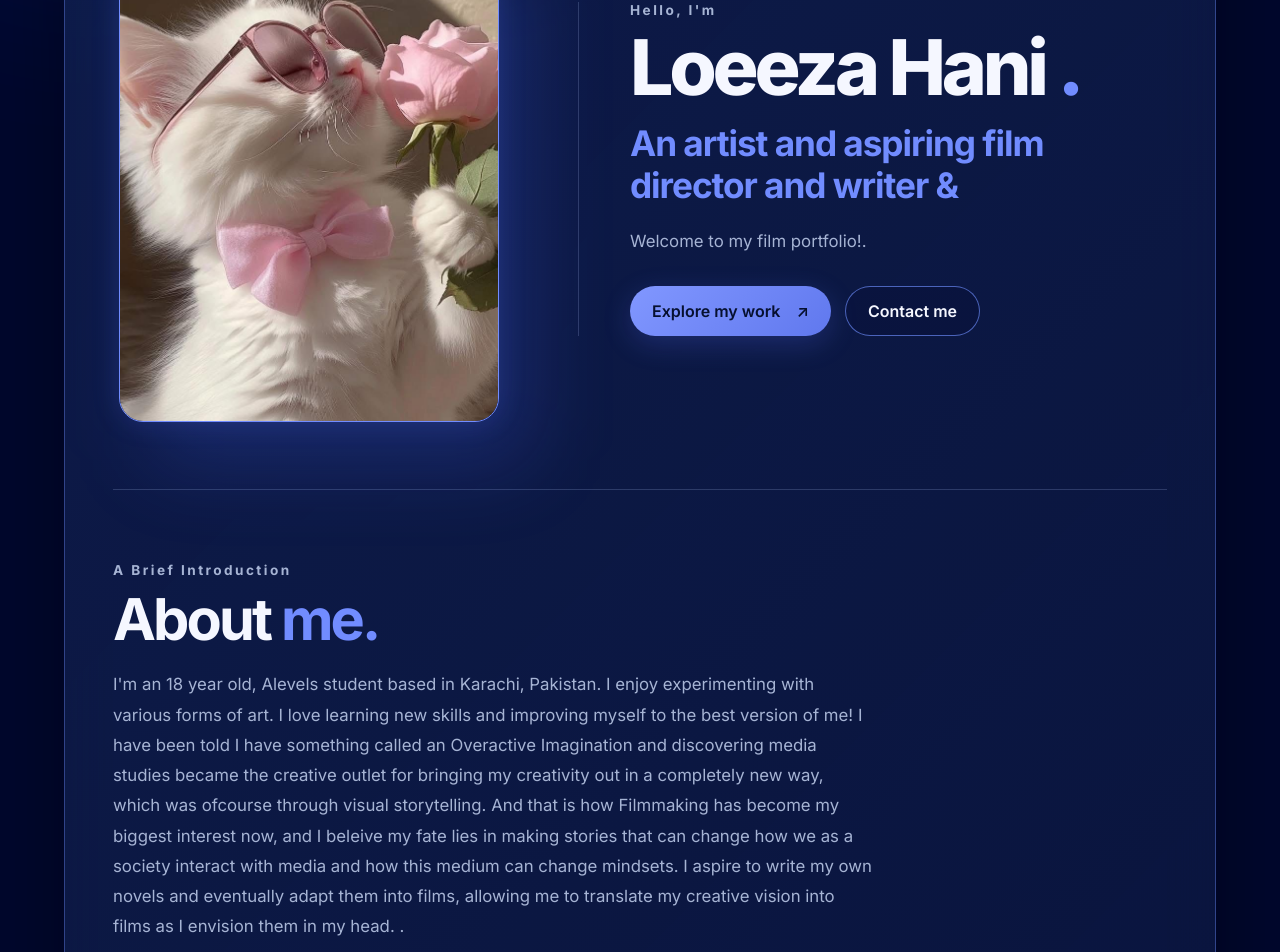
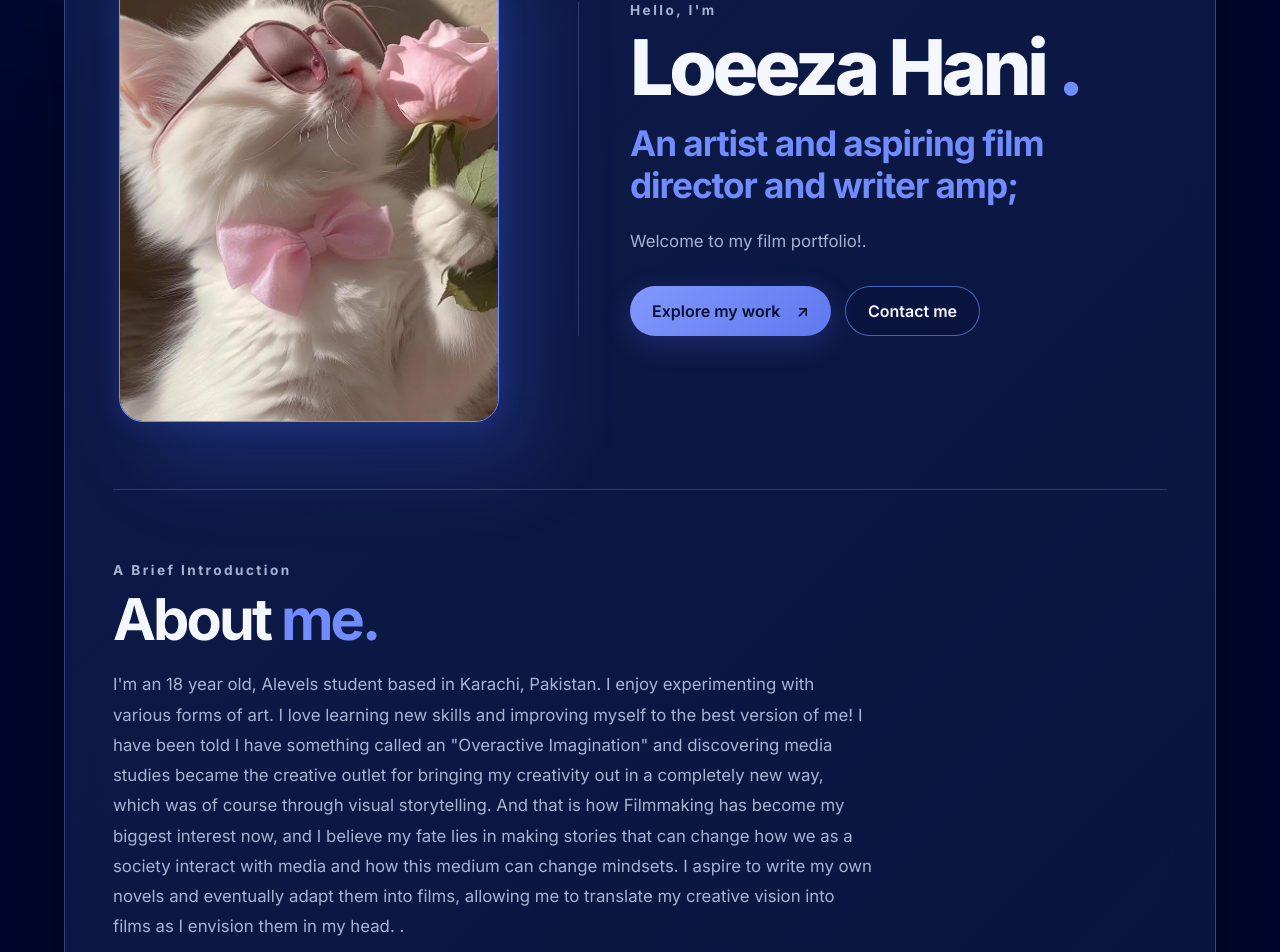
Before and after one commit to Archie-84698/Loeeza-Hani-Film-Portfolio, a plain HTML site: page index.html in a window 1280 px wide. Shown: the part 300-1252 px from the top of the page. Drawn offline with Linux system fonts and the light colour scheme.

Commit message:
Update index.html

```diff
--- a/index.html
+++ b/index.html
@@ -3,7 +3,7 @@
 <head>
   <meta charset="UTF-8" />
   <meta name="viewport" content="width=device-width, initial-scale=1.0" />
-  <meta name="theme-color" content="#00072D" />
+  <meta name="theme-color" content="#FFFBF4" />
   <title>Louisa's Lens | Portfolio</title>
   <link rel="stylesheet" href="style.css" />
 </head>
@@ -29,11 +29,11 @@
         <div class="hero-content">
           <p class="eyebrow">Hello, I'm </p>
           <h1>Loeeza Hani <span>.</span></h1>
-          <h2>An artist and aspiring film director and writer &amp;</h2>
+          <h2>An artist and aspiring film director and writer amp;</h2>
           <p class="intro">Welcome to my film portfolio!.</p>
           <div class="actions">
             <a class="button primary" href="#projects">Explore my work <span aria-hidden="true">↗</span></a>
-            <a class="button secondary" href="mailto:archie@archie.com">Contact me</a>
+            <a class="button secondary" href="mailto:lunafathom84698@gmail.com">Contact me</a>
           </div>
         </div>
       </section>
@@ -42,7 +42,7 @@
       <section class="content-section page-section" id="about">
         <p class="eyebrow">A Brief Introduction</p>
         <h2 class="section-title">About <span>me.</span></h2>
-        <p class="section-copy">I'm an 18 year old, Alevels student based in Karachi, Pakistan. I enjoy experimenting with various forms of art.  I love learning new skills and improving myself to the best version of me! I have been told I have something called an Overactive Imagination and discovering media studies became the creative outlet for bringing my creativity  out in a completely new way, which was ofcourse through visual storytelling. And that is how Filmmaking has become my biggest interest now, and I beleive my fate lies in making stories that can change how we as a society interact with media and how this medium can change mindsets. I aspire to write my own novels and eventually adapt them into films, allowing me to translate my creative vision into films as I envision them in my head. .</p>
+        <p class="section-copy">I'm an 18 year old, Alevels student based in Karachi, Pakistan. I enjoy experimenting with various forms of art.  I love learning new skills and improving myself to the best version of me! I have been told I have something called an "Overactive Imagination" and discovering media studies became the creative outlet for bringing my creativity  out in a completely new way, which was of course through visual storytelling. And that is how Filmmaking has become my biggest interest now, and I believe my fate lies in making stories that can change how we as a society interact with media and how this medium can change mindsets. I aspire to write my own novels and eventually adapt them into films, allowing me to translate my creative vision into films as I envision them in my head. .</p>
         <div class="info-grid">
           <article class="info-card"><span class="card-symbol">⌘</span><h3>My art</h3><p>This is a mini overveiw of my art over the years.</p></article>
           <article class="info-card"><span class="card-symbol">↗</span><h3>My writing</h3><p>A little snippet of a novel I want to publish.</p></article>
```
